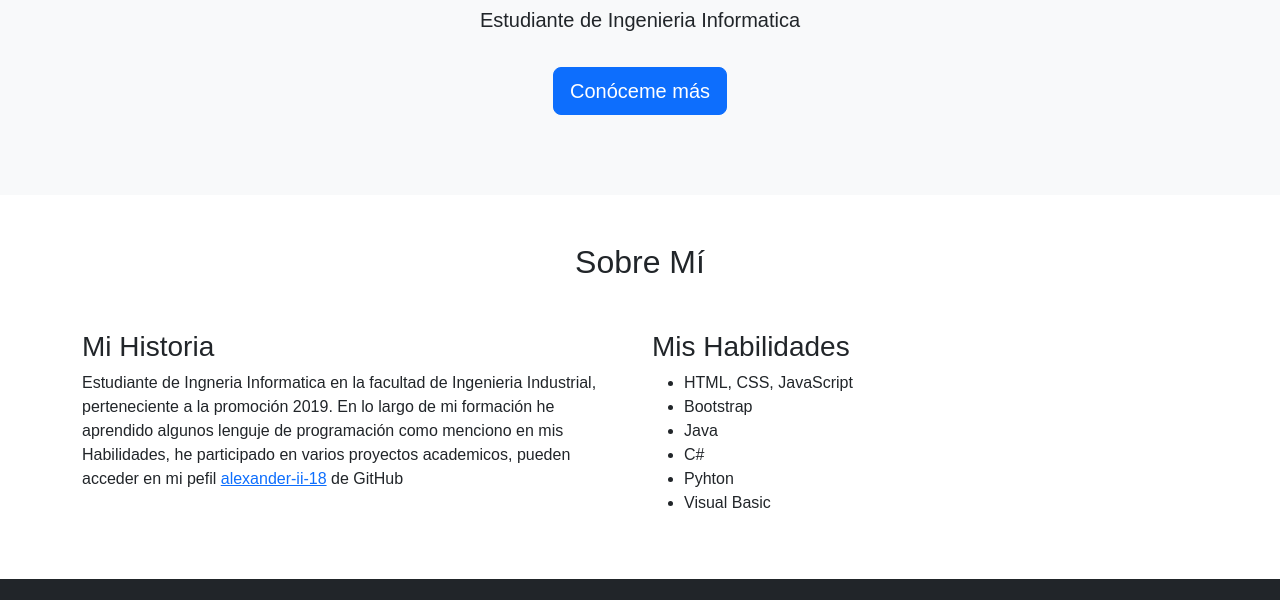
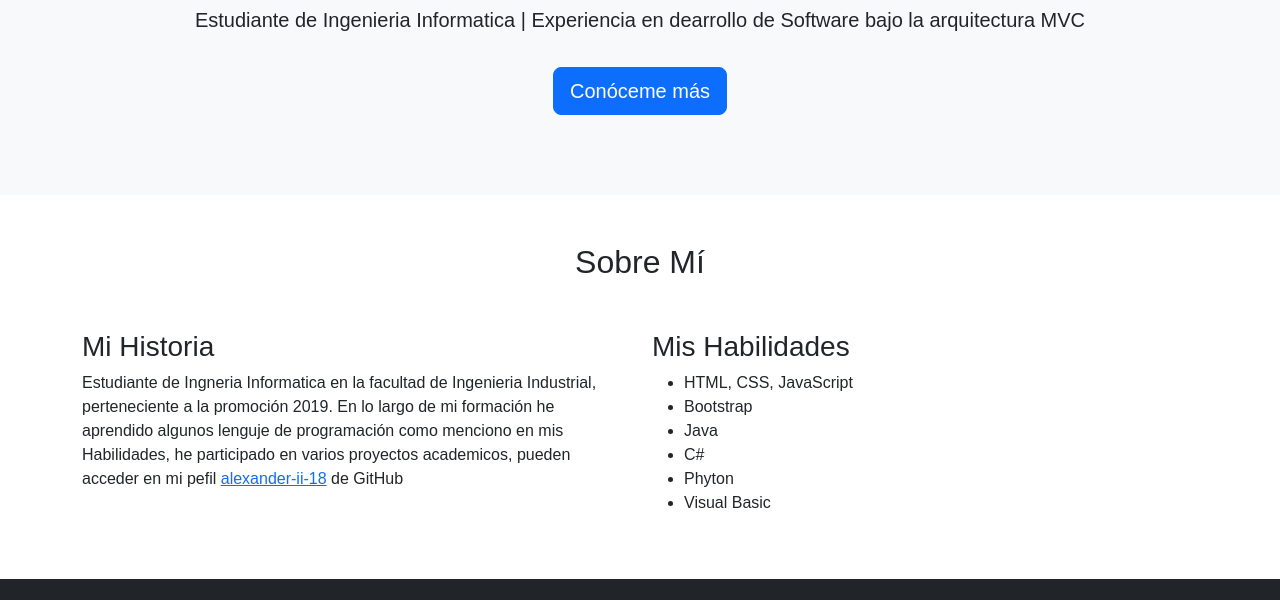
Before and after one commit to alexander-ii-18/PaginaPersonal, a plain HTML site: page code/Index.html in a window 1280 px wide. Shown: the part 497-1097 px from the top of the page. Drawn offline with nearby package versions, Linux system fonts and the light colour scheme.

```diff
--- a/code/Index.html
+++ b/code/Index.html
@@ -43,7 +43,7 @@
         <div class="container">
             <img src="/img/foto.jpg" alt="Mi Foto" class="profile-img mb-4">
             <h1 class="display-4">¡Hola, soy Alexander Gamaniel Coveñas Domador!</h1>
-            <p class="lead">Estudiante de Ingenieria Informatica</p>
+            <p class="lead">Estudiante de Ingenieria Informatica | Experiencia en dearrollo de Software bajo la arquitectura MVC</p>
             <a href="#sobre-mi" class="btn btn-primary btn-lg mt-3">Conóceme más</a>
         </div>
     </section>
@@ -66,7 +66,7 @@
                         <li>Bootstrap</li>
                         <li>Java</li>
                         <li>C#</li>
-                        <li>Pyhton</li>
+                        <li>Phyton</li>
                         <li>Visual Basic</li>
                     </ul>
                 </div>
```
